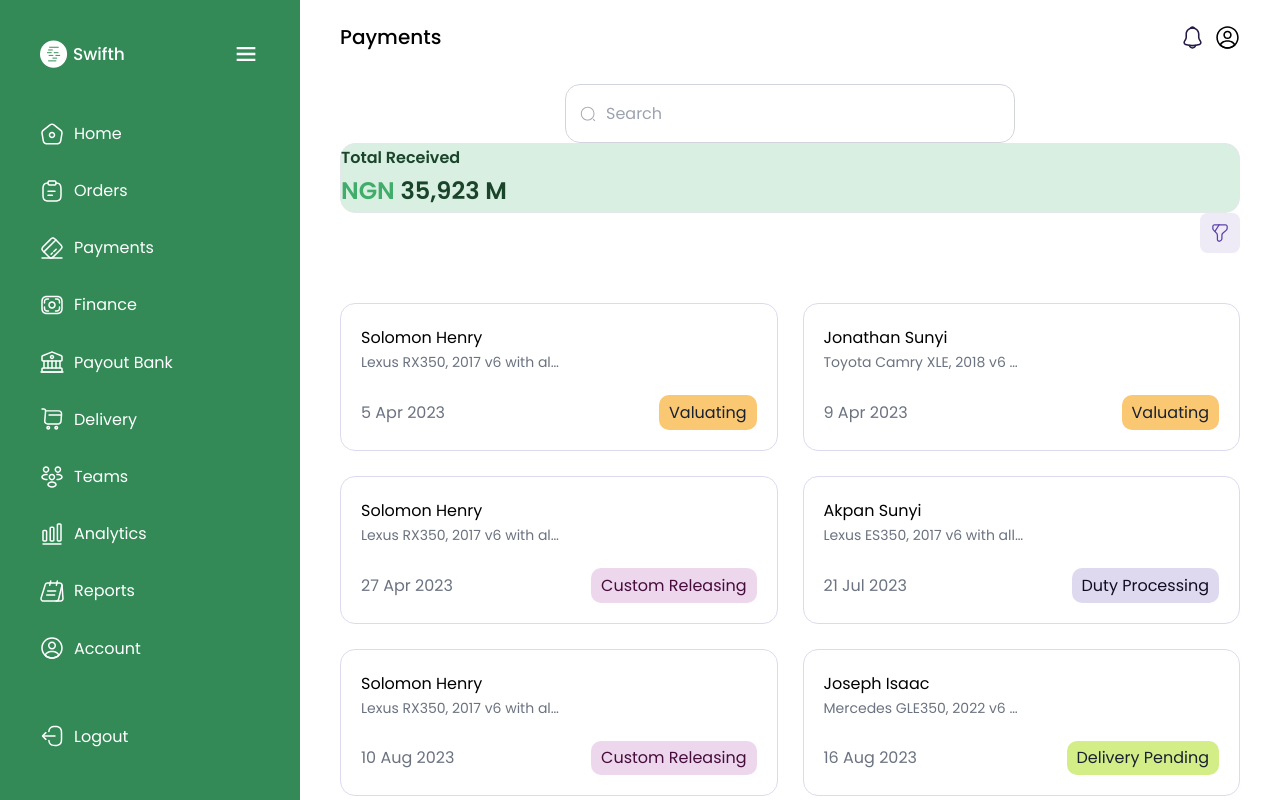
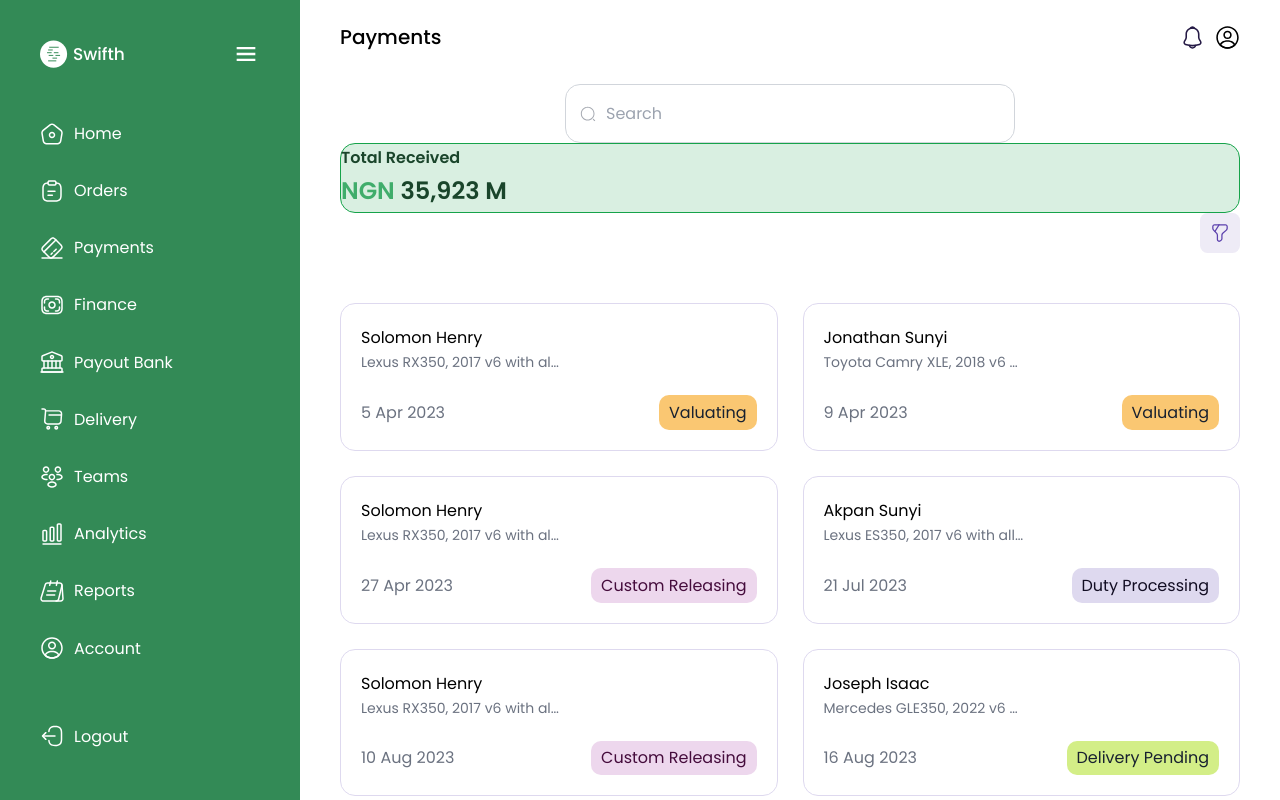
Before and after one commit to projects-for-clients/swifth, a React (Vite) app: page /dashboard/payments in a window 1280 px wide. Built offline with nearby package versions, Linux system fonts and the light colour scheme.

Commit message:
working on order docs

```diff
--- a/src/container/dashboard/Payments.tsx
+++ b/src/container/dashboard/Payments.tsx
@@ -221,7 +221,7 @@ function Payments() {
           />
         </section>
         <section>
-          <div className="bg-color-green-light-1 text-color-primary-dark-2 rounded-3xl border border-color-gr">
+          <div className="bg-color-green-light-1 text-color-primary-dark-2 rounded-3xl border border-green-600 py-">
             <p className="font-semibold">Total Received</p>
             <p className="text-[2.4rem] font-semibold">
               {' '}
```
